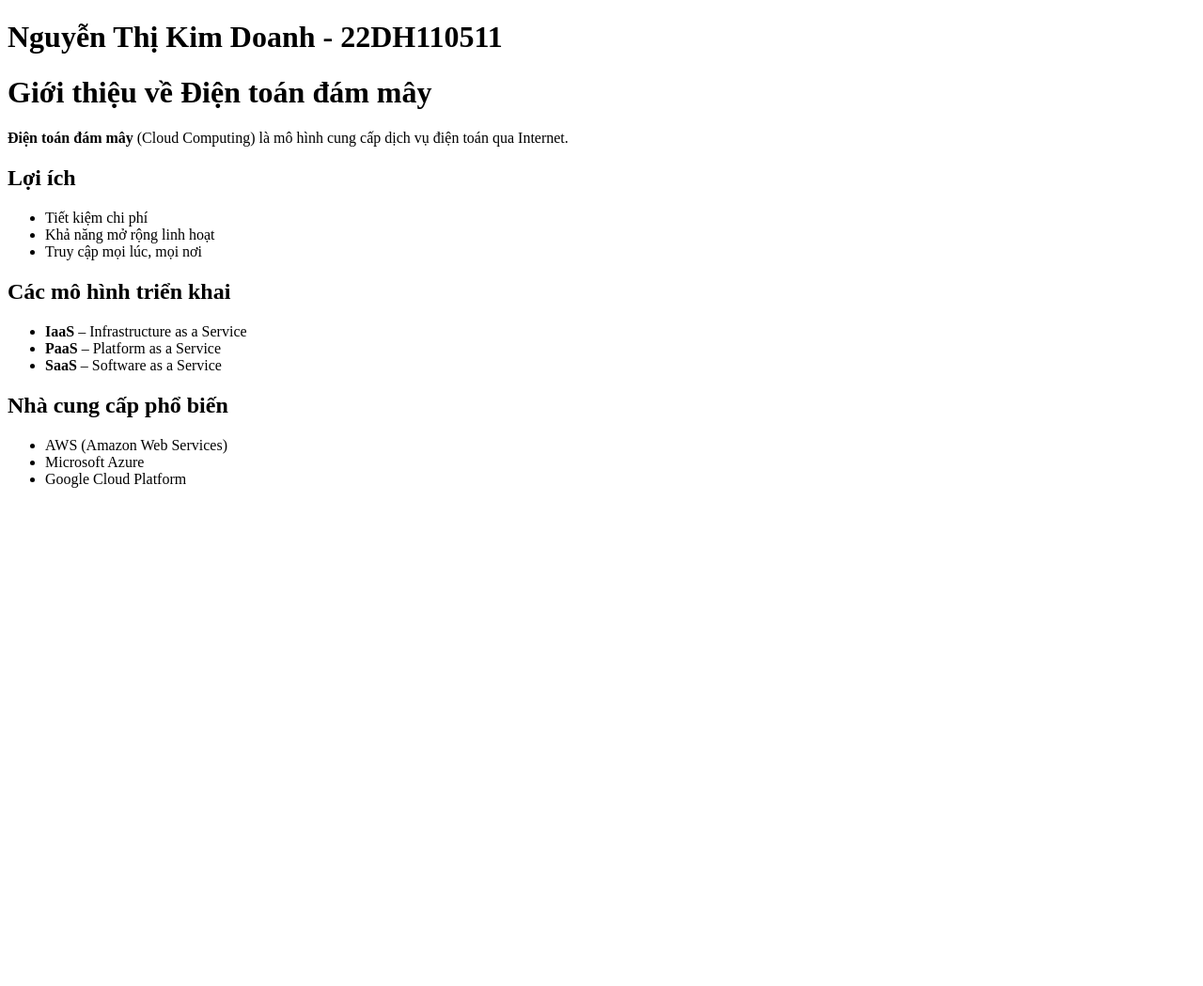
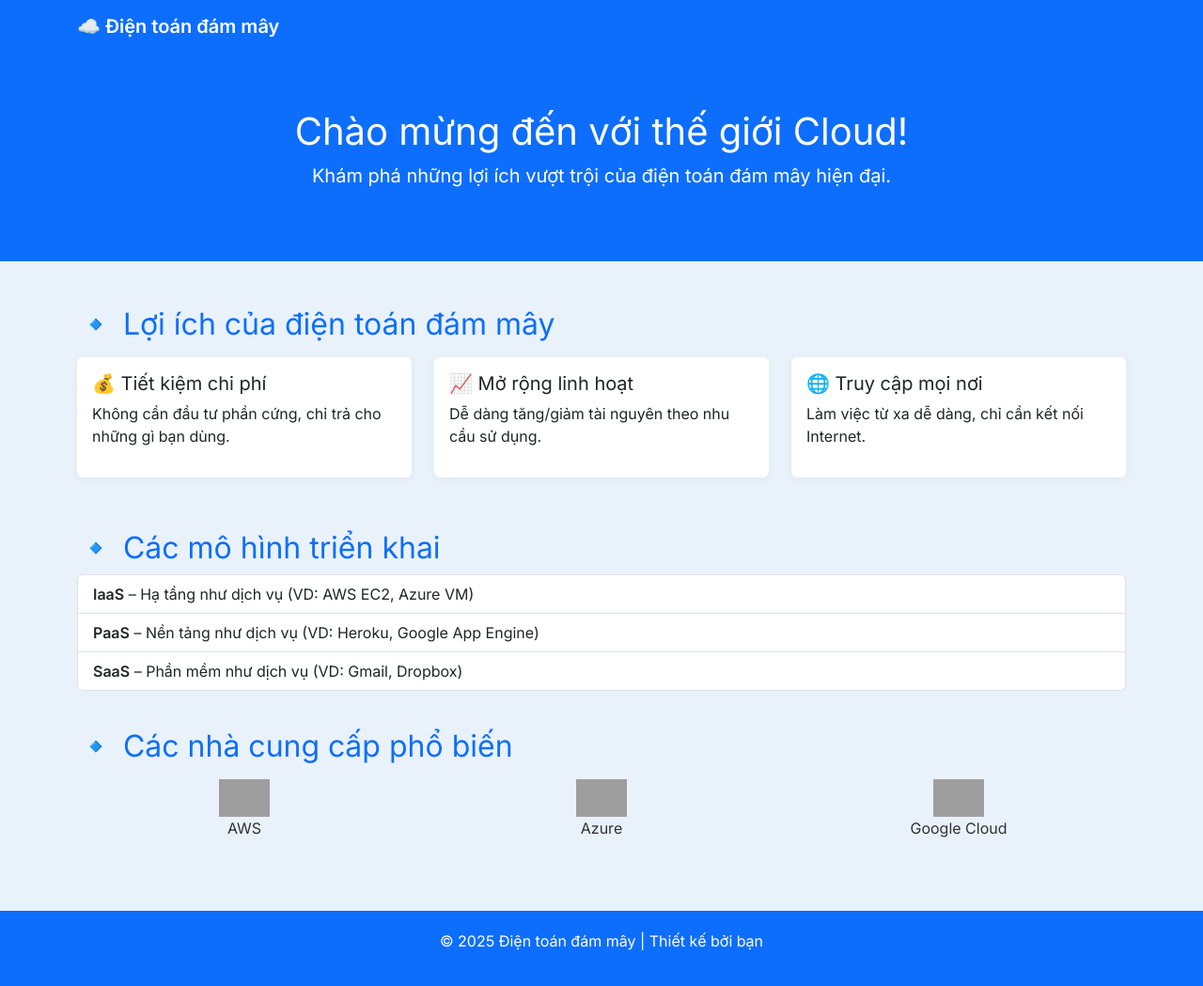
Before and after one commit to Doanh-Nguyen/lab3_DTDM, a Python web app: template templates/index.html in a window 1280 px wide. Shown: the whole page at 94% size. Before the commit the page ends 519 px from the top, so only its background shows below. Run offline with Jinja, Linux system fonts and the light colour scheme; the template is opened without the code that fills it, so the values that code supplies are empty; grey boxes are pictures that could not be loaded.

Commit message:
Update index.html

```diff
--- a/templates/index.html
+++ b/templates/index.html
@@ -1,33 +1,122 @@
 <!DOCTYPE html>
-<html lang="en">
+<html lang="vi">
 <head>
-    <meta charset="UTF-8">
-    <title>Điện Toán Đám Mây</title>
+  <meta charset="UTF-8">
+  <title>Điện toán đám mây</title>
+  <meta name="viewport" content="width=device-width, initial-scale=1">
+  <!-- Bootstrap CSS -->
+  <link href="https://cdn.jsdelivr.net/npm/bootstrap@5.3.0/dist/css/bootstrap.min.css" rel="stylesheet">
+  <!-- Google Font -->
+  <link href="https://fonts.googleapis.com/css2?family=Inter:wght@400;600&display=swap" rel="stylesheet">
+  <style>
+    body {
+      font-family: 'Inter', sans-serif;
+      background-color: #e9f2fb;
+      color: #333;
+    }
+    .navbar {
+      background-color: #0d6efd;
+    }
+    .navbar-brand {
+      color: white;
+      font-weight: bold;
+    }
+    .hero {
+      background-color: #0d6efd;
+      color: white;
+      padding: 60px 20px;
+      text-align: center;
+    }
+    .section-title {
+      color: #0d6efd;
+      margin-top: 40px;
+    }
+    .card {
+      border: none;
+      box-shadow: 0 2px 8px rgba(0,0,0,0.05);
+    }
+    footer {
+      background-color: #0d6efd;
+      color: white;
+      padding: 20px 0;
+      margin-top: 60px;
+      text-align: center;
+    }
+  </style>
 </head>
 <body>
-  <h1>Nguyễn Thị Kim Doanh - 22DH110511 </h1>
-    <h1>Giới thiệu về Điện toán đám mây</h1>
-    <p><strong>Điện toán đám mây</strong> (Cloud Computing) là mô hình cung cấp dịch vụ điện toán qua Internet.</p>
 
-    <h2>Lợi ích</h2>
-    <ul>
-        <li>Tiết kiệm chi phí</li>
-        <li>Khả năng mở rộng linh hoạt</li>
-        <li>Truy cập mọi lúc, mọi nơi</li>
+  <!-- Navbar -->
+  <nav class="navbar navbar-expand-lg">
+    <div class="container">
+      <a class="navbar-brand" href="#">☁️ Điện toán đám mây</a>
+    </div>
+  </nav>
+
+  <!-- Hero Section -->
+  <div class="hero">
+    <div class="container">
+      <h1>Chào mừng đến với thế giới Cloud!</h1>
+      <p class="lead">Khám phá những lợi ích vượt trội của điện toán đám mây hiện đại.</p>
+    </div>
+  </div>
+
+  <!-- Nội dung -->
+  <div class="container mt-5">
+
+    <h2 class="section-title">🔹 Lợi ích của điện toán đám mây</h2>
+    <div class="row mt-3">
+      <div class="col-md-4 mb-3">
+        <div class="card p-3">
+          <h5>💰 Tiết kiệm chi phí</h5>
+          <p>Không cần đầu tư phần cứng, chỉ trả cho những gì bạn dùng.</p>
+        </div>
+      </div>
+      <div class="col-md-4 mb-3">
+        <div class="card p-3">
+          <h5>📈 Mở rộng linh hoạt</h5>
+          <p>Dễ dàng tăng/giảm tài nguyên theo nhu cầu sử dụng.</p>
+        </div>
+      </div>
+      <div class="col-md-4 mb-3">
+        <div class="card p-3">
+          <h5>🌐 Truy cập mọi nơi</h5>
+          <p>Làm việc từ xa dễ dàng, chỉ cần kết nối Internet.</p>
+        </div>
+      </div>
+    </div>
+
+    <h2 class="section-title">🔹 Các mô hình triển khai</h2>
+    <ul class="list-group mb-4">
+      <li class="list-group-item"><strong>IaaS</strong> – Hạ tầng như dịch vụ (VD: AWS EC2, Azure VM)</li>
+      <li class="list-group-item"><strong>PaaS</strong> – Nền tảng như dịch vụ (VD: Heroku, Google App Engine)</li>
+      <li class="list-group-item"><strong>SaaS</strong> – Phần mềm như dịch vụ (VD: Gmail, Dropbox)</li>
     </ul>
 
-    <h2>Các mô hình triển khai</h2>
-    <ul>
-        <li><strong>IaaS</strong> – Infrastructure as a Service</li>
-        <li><strong>PaaS</strong> – Platform as a Service</li>
-        <li><strong>SaaS</strong> – Software as a Service</li>
-    </ul>
+    <h2 class="section-title">🔹 Các nhà cung cấp phổ biến</h2>
+    <div class="row text-center mt-3">
+      <div class="col-md-4">
+        <img src="https://upload.wikimedia.org/wikipedia/commons/9/93/Amazon_Web_Services_Logo.svg" height="40" alt="AWS">
+        <p>AWS</p>
+      </div>
+      <div class="col-md-4">
+        <img src="https://upload.wikimedia.org/wikipedia/commons/a/a8/Microsoft_Azure_Logo.svg" height="40" alt="Azure">
+        <p>Azure</p>
+      </div>
+      <div class="col-md-4">
+        <img src="https://upload.wikimedia.org/wikipedia/commons/5/5f/Google_Cloud_logo.svg" height="40" alt="GCP">
+        <p>Google Cloud</p>
+      </div>
+    </div>
 
-    <h2>Nhà cung cấp phổ biến</h2>
-    <ul>
-        <li>AWS (Amazon Web Services)</li>
-        <li>Microsoft Azure</li>
-        <li>Google Cloud Platform</li>
-    </ul>
+  </div>
+
+  <!-- Footer -->
+  <footer>
+    <div class="container">
+      <p>© 2025 Điện toán đám mây | Thiết kế bởi bạn</p>
+    </div>
+  </footer>
+
 </body>
 </html>
```
